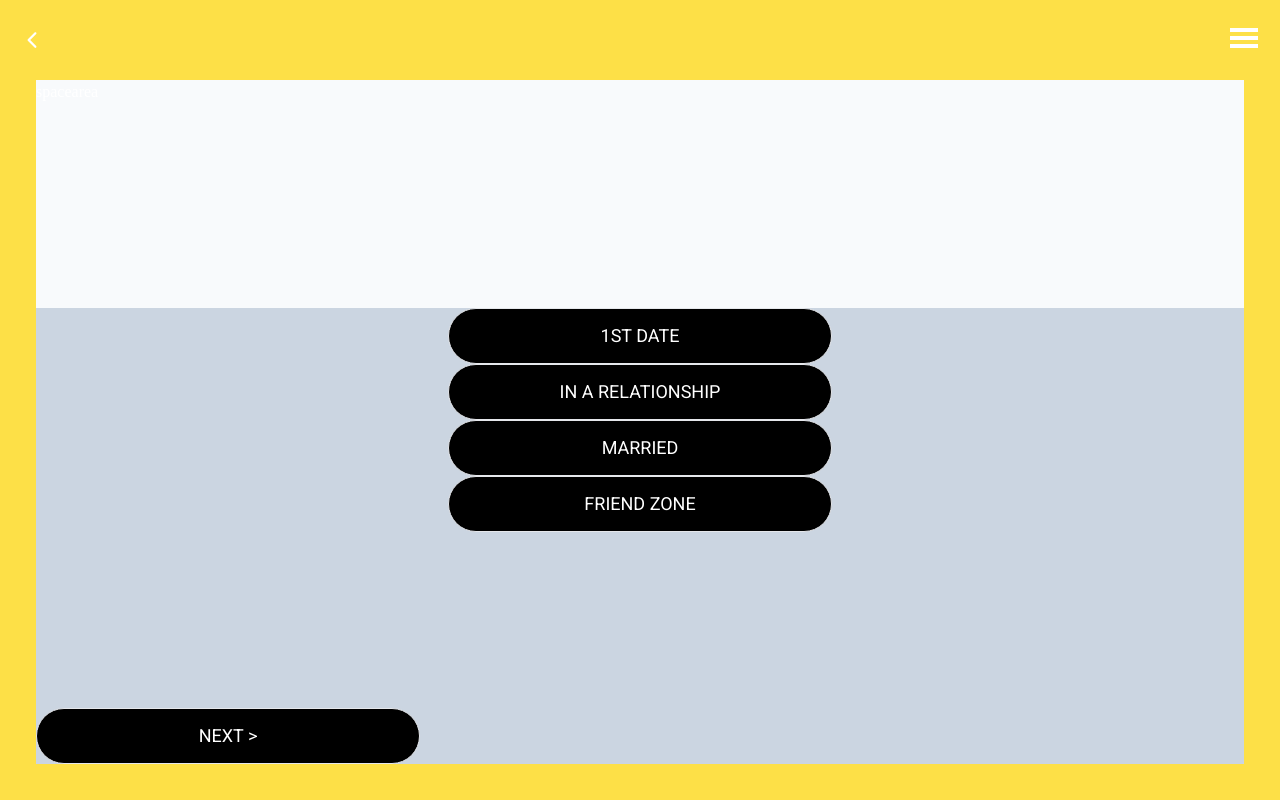
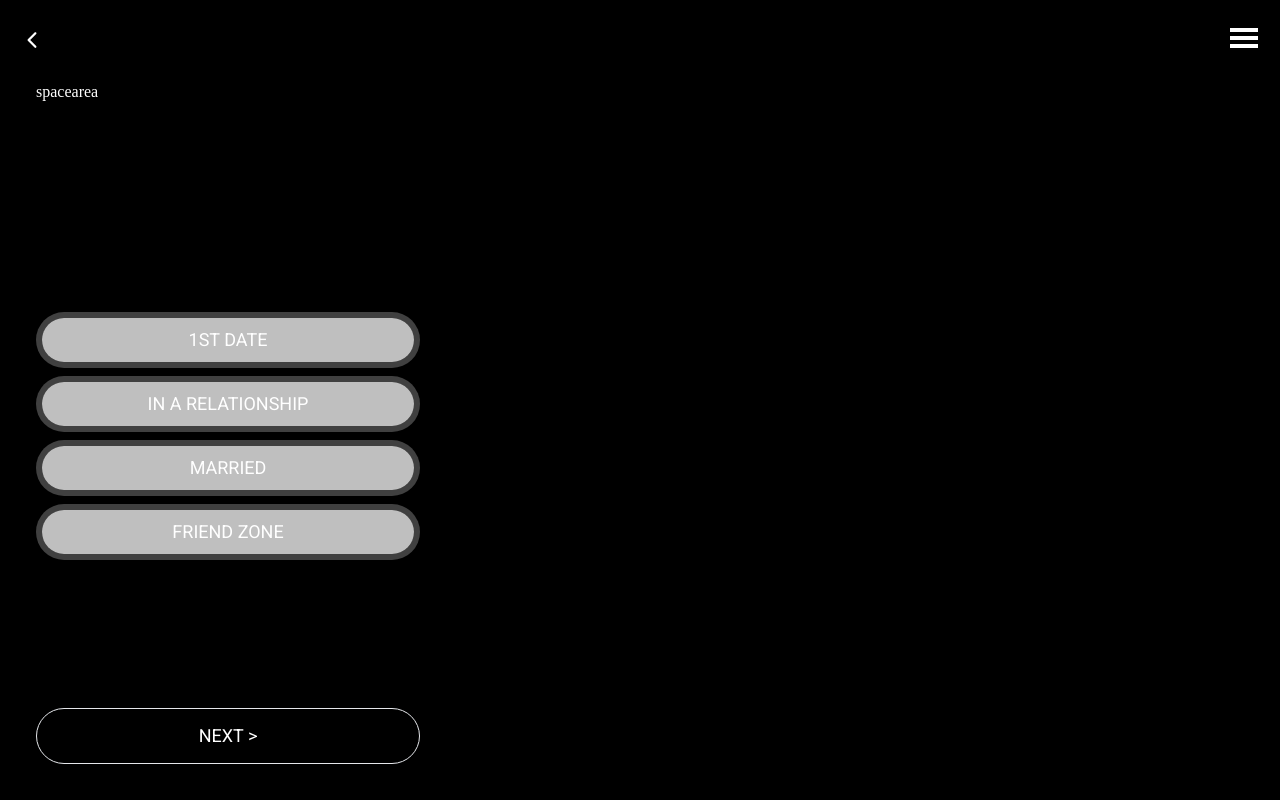
Before and after one commit to johnamielyasis/make-or-break, a Next.js app: page /mode in a window 1280 px wide. Built offline with nearby package versions, Linux system fonts and the light colour scheme.

Commit message:
chore: add styling for styled buttons, add coloring and spacing

```diff
--- a/src/app/layout.tsx
+++ b/src/app/layout.tsx
@@ -29,9 +29,7 @@ export default function RootLayout({
     <html lang="en">
       <body className={`${overpass.variable} ${roboto.variable}`}>
         <Nav />
-        <main className="flex min-h-screen w-full flex-col bg-fuchsia-400">
-          {children}
-        </main>
+        <main className="flex min-h-screen w-full flex-col">{children}</main>
       </body>
     </html>
   );
--- a/src/app/mode/page.tsx
+++ b/src/app/mode/page.tsx
@@ -9,9 +9,9 @@ const modeButtons = [
 ];
 export default function Mode() {
   return (
-    <div className="bg-yellow-300 h-screen flex flex-grow flex-col pt-20 px-9 pb-9">
-      <div className="bg-slate-50 h-2/6 flex flex-grow flex-col">spacearea</div>
-      <div className="bg-slate-300 h-4/6 flex flex-grow flex-col justify-between">
+    <div className="h-screen flex flex-grow flex-col pt-20 px-9 pb-9">
+      <div className="h-2/6 flex flex-grow flex-col">spacearea</div>
+      <div className="h-4/6 flex flex-grow flex-col justify-between">
         <ButtonCluster buttons={modeButtons} isStyled />
         <Button text="Next >" variant="black" />
       </div>
--- a/src/components/Button/Button.tsx
+++ b/src/components/Button/Button.tsx
@@ -1,7 +1,7 @@
 import { Typography } from "@/components";
 
 interface ButtonProps {
-  variant: "black";
+  variant: "black" | "styled" | "white";
   text: string;
   borderless?: boolean;
   href?: string;
@@ -33,8 +33,10 @@ export const Button = ({ href, borderless, variant, text }: ButtonProps) => {
               ? "text-white bg-black"
               : variant === "white"
                 ? "bg-white-400 border-none"
-                : "bg-gray-300 border-none"
-          } ${borderless ? "border-none" : ""} py-2 px-4`}
+                : variant === "styled"
+                  ? "bg-[rgba(255,255,255,0.75)] border-[6px] border-solid border-[rgba(255,255,255,0.25)]"
+                  : "bg-gray-300 border-none"
+          } ${borderless ? "border-none" : ""} py-2 px-4 bg-clip-padding`}
         >
           <Typography variant="buttonText">{text}</Typography>
         </button>
--- a/src/modules/ButtonCluster/ButtonCluster.tsx
+++ b/src/modules/ButtonCluster/ButtonCluster.tsx
@@ -7,9 +7,9 @@ interface ButtonProps {
 }
 
 interface ButtonClusterProps {
+  isStyled?: boolean;
   buttons: ButtonProps[];
   type?: string;
-  isStyled?: boolean;
   styledVariant?: boolean;
 }
 export const ButtonCluster = ({ isStyled, ...props }: ButtonClusterProps) => {
@@ -18,7 +18,9 @@ export const ButtonCluster = ({ isStyled, ...props }: ButtonClusterProps) => {
       {isStyled ? (
         <div className="flex flex-col items-center">
           {props.buttons.map((b, i) => (
-            <Button variant="black" text={b.title} key={i} />
+            <span key={i} className="w-full my-1">
+              <Button variant="styled" text={b.title} />
+            </span>
           ))}
         </div>
       ) : (
```
